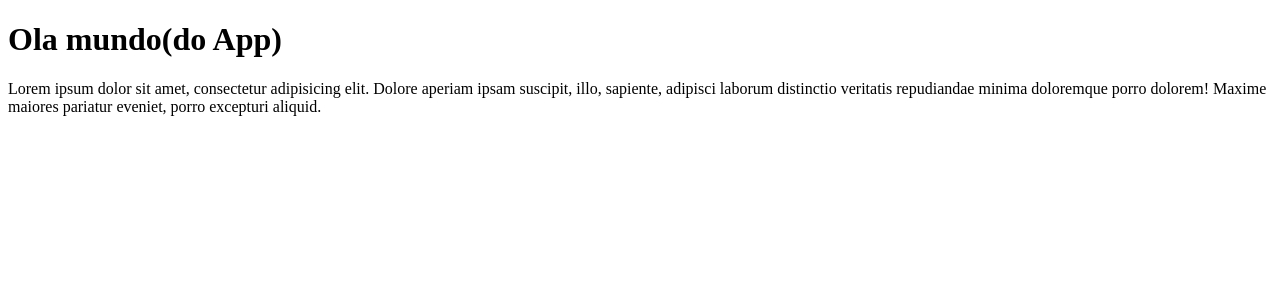
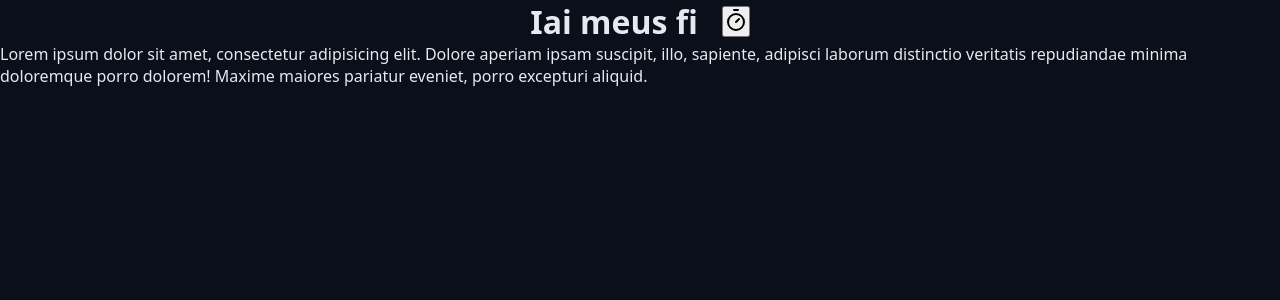
Before and after one commit to LFernandoGL/chronos-pomodoro, a React (Vite) app: page / in a window 1280 px wide. Shown: the top 300 px of the page. Built offline with nearby package versions, Linux system fonts and the light colour scheme.

Commit message:
Ultima parte de aprendizado estrutural

```diff
--- a/package.json
+++ b/package.json
@@ -10,6 +10,7 @@
     "preview": "vite preview"
   },
   "dependencies": {
+    "lucide-react": "^1.17.0",
     "react": "^19.2.6",
     "react-dom": "^19.2.6"
   },
--- a/src/App.tsx
+++ b/src/App.tsx
@@ -1,11 +1,19 @@
 import './styles/theme.css'
 import './styles/global.css'
+import { Heading } from './components/Heading'
+import { TimerIcon } from 'lucide-react';
 
 export function App(){
 
     return(
     <>
-        <h1>Ola mundo(do App)</h1>
+        <Heading>
+            Iai meus fi
+            <button>
+                <TimerIcon/>
+            </button>
+        </Heading>
+
         <p>
             Lorem ipsum dolor sit amet, consectetur adipisicing elit. Dolore aperiam ipsam suscipit, illo, sapiente, adipisci laborum distinctio veritatis repudiandae minima doloremque porro dolorem! Maxime maiores pariatur eveniet, porro excepturi aliquid.
         </p>
--- /dev/null
+++ b/src/components/Heading.module.css
@@ -0,0 +1,6 @@
+.heading{
+    display: flex;
+    align-items: center;
+    justify-content: center;
+    gap: 2.4rem;
+}
--- /dev/null
+++ b/src/components/Heading.tsx
@@ -0,0 +1,9 @@
+import styles from './Heading.module.css'
+
+type HeadingProps = {
+    children: React.ReactNode;
+}
+
+export function Heading({ children }: HeadingProps){
+    return <h1 className={styles.heading}>{children}</h1>
+}
--- a/src/styles/global.css
+++ b/src/styles/global.css
@@ -0,0 +1,16 @@
+* {
+    margin: 0;
+    padding: 0;
+    box-sizing: border-box;
+}
+
+html {
+    font-size: 62.5%;
+}
+
+body {
+    font-family: system-ui, -apple-system, BlinkMacSystemFont, 'Segoe UI', Roboto, Oxygen, Ubuntu, Cantarell, 'Open Sans', 'Helvetica Neue', sans-serif;
+    font-size: 1.6rem;
+    background: var(--gray-900);
+    color: var(--text-default);
+}
--- a/src/styles/theme.css
+++ b/src/styles/theme.css
@@ -0,0 +1,37 @@
+:root {
+  --gray-100: #e6e9f0;
+  --gray-200: #cdd3e1;
+  --gray-300: #aab3cc;
+  --gray-400: #555f7d;
+  --gray-500: #454f6a;
+  --gray-600: #363d56;
+  --gray-700: #272f43;
+  --gray-800: #181f2e;
+  --gray-900: #0a0f1a;
+
+  --primary-light: #4de7b7;
+  --primary: #0da170;
+  --primary-dark: #065f46;
+
+  --link-color: #10b981;
+  --link-hover: #0b8a60;
+
+  --success: #22c55e;
+  --warning: #eab308;
+  --error: #991b1b;
+  --info: #0ea5e9;
+
+  --text-over-primary: #0a0f1a;
+  --text-over-primary-dark: #e6e9f0;
+  --text-over-primary-light: #0a0f1a;
+  --text-over-success: #0a0f1a;
+  --text-over-warning: #0a0f1a;
+  --text-over-error: #e6e9f0;
+  --text-over-info: #0a0f1a;
+
+  --text-default: #e6e9f0;
+  --text-muted: #aab3cc;
+
+  --disabled: #555f7d;
+  --text-disabled: #aab3cc;
+}
```
Also changed, not shown: 1 other file (tests, documents, lock files or other folders).
